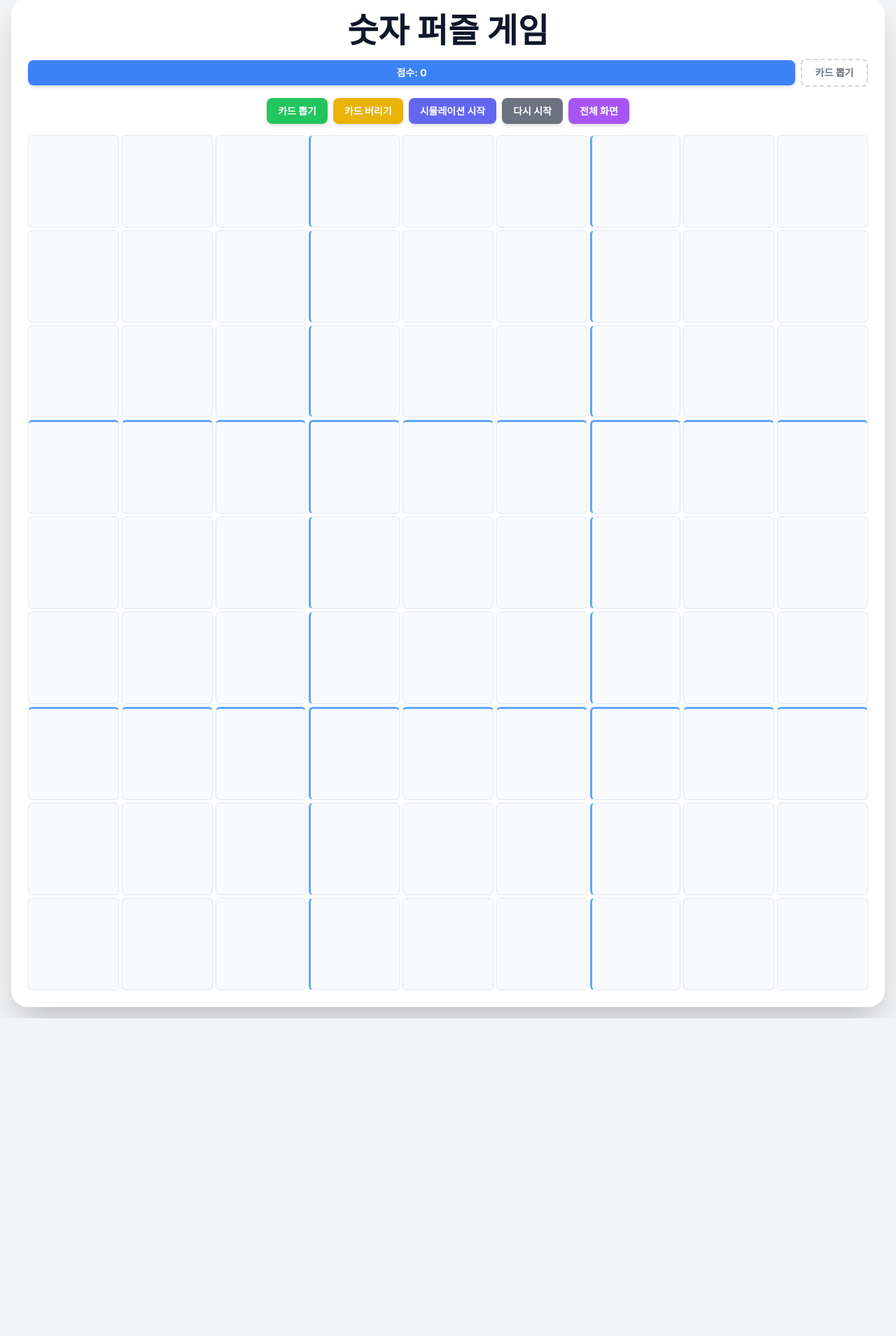
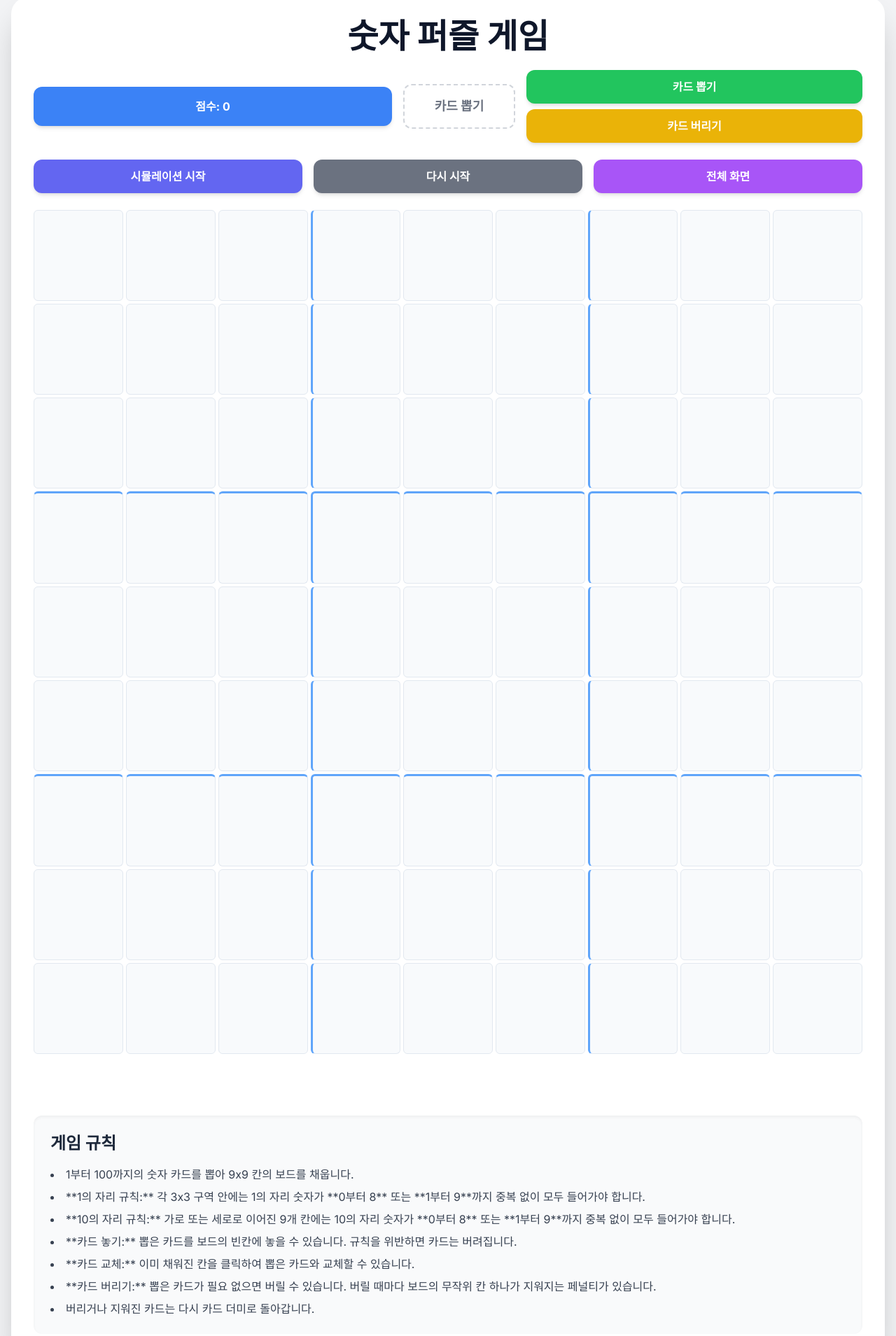
Before and after one commit to sinyunsu0711/-, a plain HTML site: page tlqkf/htmls/index3.html in a window 1280 px wide. Shown: the part 20-1929 px from the top of the page at 70% size. Before the commit the page ends 1475 px from the top, so only its background shows below. Drawn offline with nearby package versions, Linux system fonts and the light colour scheme.

Commit message:
Update index3.html

```diff
--- a/tlqkf/htmls/index3.html
+++ b/tlqkf/htmls/index3.html
@@ -24,13 +24,10 @@
             max-width: 900px;
             width: 100%;
             background-color: #fff;
-            padding: 1.5rem;
+            padding: 2rem;
             border-radius: 1.5rem;
             box-shadow: 0 10px 25px rgba(0, 0, 0, 0.1);
             transition: all 0.3s ease-in-out;
-            display: flex;
-            flex-direction: column;
-            align-items: center;
         }
         .grid-cell {
             width: 100%;
@@ -41,7 +38,7 @@
             justify-content: center;
             align-items: center;
             cursor: pointer;
-            font-size: 1.25rem;
+            font-size: 1.5rem;
             font-weight: 700;
             color: #334155;
             background-color: #f8fafc;
@@ -63,18 +60,11 @@
             background-color: #e9e9e9;
             color: #b0b0b0;
         }
+        .card-deck {
+            min-height: 8rem;
+        }
         .drawn-card-placeholder {
             min-height: 4rem;
-        }
-        .control-buttons {
-            display: flex;
-            gap: 0.5rem;
-            flex-wrap: wrap;
-            justify-content: center;
-        }
-        .control-buttons button {
-            padding: 0.5rem 1rem;
-            font-size: 0.875rem;
         }
         /* Fullscreen-specific styles */
         body.is-fullscreen {
@@ -87,35 +77,24 @@
             max-width: none;
             padding: 1rem;
             border-radius: 0;
-            background-color: #1e293b;
+            display: flex;
+            flex-direction: column;
             justify-content: center;
             align-items: center;
-            overflow: auto; /* Allow scrolling if content is too large */
+            background-color: #1e293b;
         }
         body.is-fullscreen .flex-col.md\\:flex-row {
             flex-direction: column !important;
             align-items: center !important;
         }
         body.is-fullscreen #board {
-            max-width: 95vh;
-            max-height: 60vh;
             width: auto;
-            height: auto;
+            max-width: 90vh; /* Changed from 95vh */
+            max-height: 55vh; /* Changed from 60vh */
         }
         body.is-fullscreen .text-4xl {
-            font-size: 2rem;
-            margin-bottom: 1rem;
+            font-size: 2.5rem;
         }
-        body.is-fullscreen .p-1\\.5rem {
-            padding: 1rem;
-        }
-        body.is-fullscreen .drawn-card-placeholder {
-            font-size: 1rem;
-        }
-        body.is-fullscreen .control-buttons {
-            margin-top: 1rem;
-        }
-
         /* Message Box Style */
         #message-box {
             position: fixed;
@@ -128,54 +107,69 @@
             box-shadow: 0 10px 25px rgba(0, 0, 0, 0.2);
             z-index: 1000;
             display: none;
-            text-align: center;
         }
     </style>
 </head>
 <body class="bg-gray-100 flex flex-col items-center justify-center p-4">
-    <div id="game-container" class="container mx-auto p-6 rounded-3xl shadow-2xl transition-all">
-        <h1 class="text-4xl md:text-5xl font-extrabold text-center mb-4 text-slate-900">숫자 퍼즐 게임</h1>
+    <div id="game-container" class="container mx-auto p-8 rounded-3xl shadow-2xl transition-all">
+        <h1 class="text-4xl md:text-5xl font-extrabold text-center mb-6 text-slate-900">숫자 퍼즐 게임</h1>
 
-        <div class="flex flex-col md:flex-row items-center justify-between mb-4 w-full space-y-2 md:space-y-0 md:space-x-2">
-            <div id="status-card" class="bg-blue-500 text-white p-2 rounded-lg shadow-md flex-1 w-full text-center font-bold text-sm">
+        <div class="flex flex-col md:flex-row items-center justify-between mb-6 space-y-4 md:space-y-0 md:space-x-4">
+            <div id="status-card" class="bg-blue-500 text-white p-4 rounded-xl shadow-md flex-1 w-full md:w-auto text-center font-bold">
                 <span id="score-text">점수: 0</span>
             </div>
-            <div id="drawn-card-container" class="w-24 h-10 bg-white border-2 border-dashed border-gray-300 rounded-lg flex items-center justify-center text-gray-500 font-bold text-sm">
+            <div id="drawn-card-container" class="w-full md:w-40 h-16 bg-white border-2 border-dashed border-gray-300 rounded-xl flex items-center justify-center text-gray-500 font-bold text-lg p-2">
                 <span id="drawn-card-placeholder">카드 뽑기</span>
+            </div>
+            <div class="flex-1 flex flex-col space-y-2 w-full md:w-auto">
+                <button id="draw-card-btn" class="bg-green-500 hover:bg-green-600 text-white font-bold py-3 px-6 rounded-xl transition-transform transform hover:scale-105 shadow-md">
+                    카드 뽑기
+                </button>
+                <button id="discard-card-btn" class="bg-yellow-500 hover:bg-yellow-600 text-white font-bold py-3 px-6 rounded-xl transition-transform transform hover:scale-105 shadow-md">
+                    카드 버리기
+                </button>
             </div>
         </div>
 
-        <div class="control-buttons mb-4">
-            <button id="draw-card-btn" class="bg-green-500 hover:bg-green-600 text-white font-bold rounded-lg transition-transform transform hover:scale-105 shadow-md">
-                카드 뽑기
-            </button>
-            <button id="discard-card-btn" class="bg-yellow-500 hover:bg-yellow-600 text-white font-bold rounded-lg transition-transform transform hover:scale-105 shadow-md">
-                카드 버리기
-            </button>
-            <button id="start-simulation-btn" class="bg-indigo-500 hover:bg-indigo-600 text-white font-bold rounded-lg transition-transform transform hover:scale-105 shadow-md">
+        <div id="simulation-controls" class="flex flex-col space-y-2 md:flex-row md:space-y-0 md:space-x-4 mb-6">
+            <button id="start-simulation-btn" class="bg-indigo-500 hover:bg-indigo-600 text-white font-bold py-3 px-6 rounded-xl transition-transform transform hover:scale-105 shadow-md flex-1">
                 시뮬레이션 시작
             </button>
-            <button id="stop-simulation-btn" class="bg-red-500 hover:bg-red-600 text-white font-bold rounded-lg transition-transform transform hover:scale-105 shadow-md hidden">
+            <button id="stop-simulation-btn" class="bg-red-500 hover:bg-red-600 text-white font-bold py-3 px-6 rounded-xl transition-transform transform hover:scale-105 shadow-md flex-1 hidden">
                 시뮬레이션 중지
             </button>
-            <button id="restart-btn" class="bg-gray-500 hover:bg-gray-600 text-white font-bold rounded-lg transition-transform transform hover:scale-105 shadow-md">
+            <button id="restart-btn" class="bg-gray-500 hover:bg-gray-600 text-white font-bold py-3 px-6 rounded-xl transition-transform transform hover:scale-105 shadow-md flex-1">
                 다시 시작
             </button>
-            <button id="fullscreen-btn" class="bg-purple-500 hover:bg-purple-600 text-white font-bold rounded-lg transition-transform transform hover:scale-105 shadow-md">
+            <button id="fullscreen-btn" class="bg-purple-500 hover:bg-purple-600 text-white font-bold py-3 px-6 rounded-xl transition-transform transform hover:scale-105 shadow-md flex-1">
                 전체 화면
             </button>
         </div>
 
-        <div id="board" class="grid grid-cols-9 gap-1 aspect-square w-full mx-auto"></div>
+        <div id="board" class="grid grid-cols-9 gap-1 aspect-square mx-auto mb-6"></div>
 
+        <div id="message-area" class="text-center p-4 rounded-xl text-lg font-bold transition-all duration-300"></div>
+
+        <div class="mt-8 p-6 bg-gray-50 rounded-xl shadow-inner">
+            <h2 class="text-2xl font-bold mb-4">게임 규칙</h2>
+            <ul class="list-disc list-inside space-y-2 text-gray-700">
+                <li>1부터 100까지의 숫자 카드를 뽑아 9x9 칸의 보드를 채웁니다.</li>
+                <li>**1의 자리 규칙:** 각 3x3 구역 안에는 1의 자리 숫자가 **0부터 8** 또는 **1부터 9**까지 중복 없이 모두 들어가야 합니다.</li>
+                <li>**10의 자리 규칙:** 가로 또는 세로로 이어진 9개 칸에는 10의 자리 숫자가 **0부터 8** 또는 **1부터 9**까지 중복 없이 모두 들어가야 합니다.</li>
+                <li>**카드 놓기:** 뽑은 카드를 보드의 빈칸에 놓을 수 있습니다. 규칙을 위반하면 카드는 버려집니다.</li>
+                <li>**카드 교체:** 이미 채워진 칸을 클릭하여 뽑은 카드와 교체할 수 있습니다.</li>
+                <li>**카드 버리기:** 뽑은 카드가 필요 없으면 버릴 수 있습니다. 버릴 때마다 보드의 무작위 칸 하나가 지워지는 페널티가 있습니다.</li>
+                <li>버리거나 지워진 카드는 다시 카드 더미로 돌아갑니다.</li>
+            </ul>
+        </div>
     </div>
-    <div id="message-box" class="p-4 bg-white rounded-lg shadow-xl">
+    <div id="message-box" class="p-4 bg-white rounded-lg shadow-xl text-center">
         <p id="message-content"></p>
         <button id="message-ok" class="mt-4 px-4 py-2 bg-blue-500 text-white rounded-lg">확인</button>
     </div>
 
     <script>
-        // DOM elements
+        // DOM 요소 가져오기
         const boardElement = document.getElementById('board');
         const drawButton = document.getElementById('draw-card-btn');
         const discardButton = document.getElementById('discard-card-btn');
@@ -186,13 +180,14 @@
         const drawnCardContainer = document.getElementById('drawn-card-container');
         const drawnCardPlaceholder = document.getElementById('drawn-card-placeholder');
         const scoreText = document.getElementById('score-text');
+        const messageArea = document.getElementById('message-area');
         const container = document.getElementById('game-container');
         const messageBox = document.getElementById('message-box');
         const messageContent = document.getElementById('message-content');
         const messageOk = document.getElementById('message-ok');
         const body = document.body;
 
-        // Game state variables
+        // 게임 상태 변수
         let cardDeck = [];
         let board = Array.from({ length: 9 }, () => Array(9).fill(0));
         let drawnCard = null;
@@ -200,7 +195,7 @@
         let filledCells = 0;
         let simulationInterval = null;
 
-        // Game initialization
+        // 게임 초기화
         const initializeGame = () => {
             cardDeck = Array.from({ length: 100 }, (_, i) => i + 1);
             shuffleDeck();
@@ -213,7 +208,7 @@
             stopSimulation();
         };
 
-        // Shuffle deck
+        // 카드 섞기
         const shuffleDeck = () => {
             for (let i = cardDeck.length - 1; i > 0; i--) {
                 const j = Math.floor(Math.random() * (i + 1));
@@ -221,7 +216,7 @@
             }
         };
 
-        // Update UI
+        // UI 갱신
         const updateUI = () => {
             scoreText.textContent = `점수: ${score}`;
             if (drawnCard !== null) {
@@ -233,7 +228,7 @@
                 drawnCardContainer.classList.add('text-gray-500', 'border-dashed');
                 drawnCardContainer.classList.remove('bg-blue-500', 'text-white', 'border-blue-500');
             }
-            // Simulation button state
+            // 시뮬레이션 버튼 상태
             if (simulationInterval) {
                 startSimulationButton.classList.add('hidden');
                 stopSimulationButton.classList.remove('hidden');
@@ -243,7 +238,7 @@
             }
         };
 
-        // Render board
+        // 보드 렌더링
         const renderBoard = () => {
             boardElement.innerHTML = '';
             board.forEach((row, rowIndex) => {
@@ -253,7 +248,7 @@
                     cell.dataset.row = rowIndex;
                     cell.dataset.col = colIndex;
 
-                    // 3x3 section borders
+                    // 3x3 구역 테두리 스타일링
                     if (rowIndex % 3 === 0 && rowIndex > 0) {
                         cell.style.borderTopWidth = '3px';
                         cell.style.borderTopColor = '#60a5fa';
@@ -269,7 +264,7 @@
             });
         };
 
-        // Show message box
+        // 메시지 표시 (임시 메시지 박스로 변경)
         const setMessage = (message, isError = false) => {
             messageContent.textContent = message;
             messageBox.style.display = 'block';
@@ -278,14 +273,14 @@
             messageOk.focus();
         };
 
-        // Validate card placement
+        // 카드 놓기 유효성 검사
         const isPlacementValid = (card, row, col) => {
             const unit = card % 10;
             const ten = Math.floor(card / 10);
             const subgridStartRow = Math.floor(row / 3) * 3;
             const subgridStartCol = Math.floor(col / 3) * 3;
 
-            // Check unit digit rule (3x3 grid)
+            // 1의 자리 규칙 확인 (3x3 구역)
             for (let i = subgridStartRow; i < subgridStartRow + 3; i++) {
                 for (let j = subgridStartCol; j < subgridStartCol + 3; j++) {
                     if (board[i][j] !== 0 && board[i][j] % 10 === unit) {
@@ -294,14 +289,14 @@
                 }
             }
 
-            // Check ten digit rule (row)
+            // 10의 자리 규칙 확인 (가로줄)
             for (let j = 0; j < 9; j++) {
                 if (board[row][j] !== 0 && Math.floor(board[row][j] / 10) === ten) {
                     return false;
                 }
             }
 
-            // Check ten digit rule (column)
+            // 10의 자리 규칙 확인 (세로줄)
             for (let i = 0; i < 9; i++) {
                 if (board[i][col] !== 0 && Math.floor(board[i][col] / 10) === ten) {
                     return false;
@@ -310,7 +305,7 @@
             return true;
         };
 
-        // Event handlers
+        // 이벤트 핸들러
         const handleDrawCard = () => {
             if (drawnCard !== null) {
                 setMessage("이미 뽑은 카드가 있습니다. 먼저 사용하거나 버리세요.", true);
@@ -371,7 +366,7 @@
             const existingCard = board[row][col];
 
             if (existingCard === 0) {
-                // Place new card
+                // 새로운 카드 놓기
                 if (isPlacementValid(drawnCard, row, col)) {
                     board[row][col] = drawnCard;
                     drawnCard = null;
@@ -384,9 +379,9 @@
                     drawnCard = null;
                 }
             } else {
-                // Swap card
+                // 카드 교체
                 const oldCard = existingCard;
-                board[row][col] = 0; // Temporarily remove for validation
+                board[row][col] = 0; // 임시 제거 후 유효성 검사
                 if (isPlacementValid(drawnCard, row, col)) {
                     board[row][col] = drawnCard;
                     cardDeck.push(oldCard);
@@ -394,7 +389,7 @@
                     score += 5;
                     setMessage("카드를 성공적으로 교체했습니다.");
                 } else {
-                    board[row][col] = oldCard; // Revert
+                    board[row][col] = oldCard; // 원상 복구
                     setMessage("교체 시 규칙 위반입니다. 교체하지 않았습니다.", true);
                 }
             }
@@ -422,6 +417,7 @@
                                 board[i][j] = drawnCard;
                                 filledCells++;
                                 score += 10;
+                                setMessage(`시뮬레이션: (${i}, ${j})에 ${board[i][j]} 놓기`);
                                 placementFound = true;
                                 break;
                             }
@@ -437,11 +433,12 @@
                     cardDeck.push(drawnCard);
                     shuffleDeck();
                     score -= 20;
+                    setMessage("시뮬레이션: 놓을 곳이 없어 카드를 버립니다. 점수 -20.");
                     renderBoard();
                     updateUI();
                 }
 
-            }, 500); // 0.5 seconds
+            }, 500); // 0.5초마다 실행
         };
 
         const stopSimulation = () => {
@@ -463,7 +460,7 @@
             }
         };
 
-        // Event listeners
+        // 이벤트 리스너 등록
         document.addEventListener('DOMContentLoaded', initializeGame);
         drawButton.addEventListener('click', handleDrawCard);
         discardButton.addEventListener('click', handleDiscardCard);
@@ -480,7 +477,7 @@
             messageBox.style.display = 'none';
         });
 
-        // Fullscreen state change
+        // 전체 화면 상태 변경 감지
         document.addEventListener('fullscreenchange', () => {
             if (document.fullscreenElement) {
                 body.classList.add('is-fullscreen');
@@ -491,7 +488,7 @@
             }
         });
 
-        // Initialize on page load
+        // 페이지 로드 시 게임 초기화
         initializeGame();
     </script>
 </body>
```
